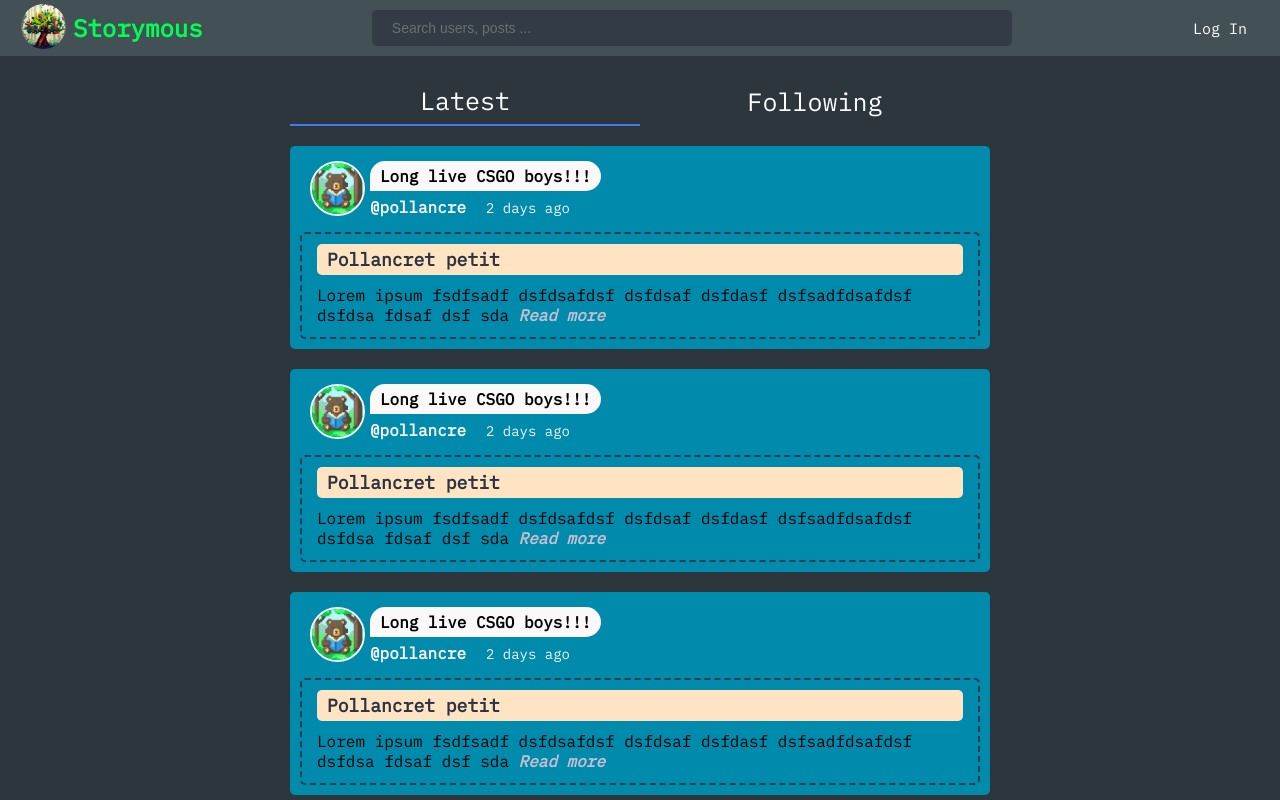
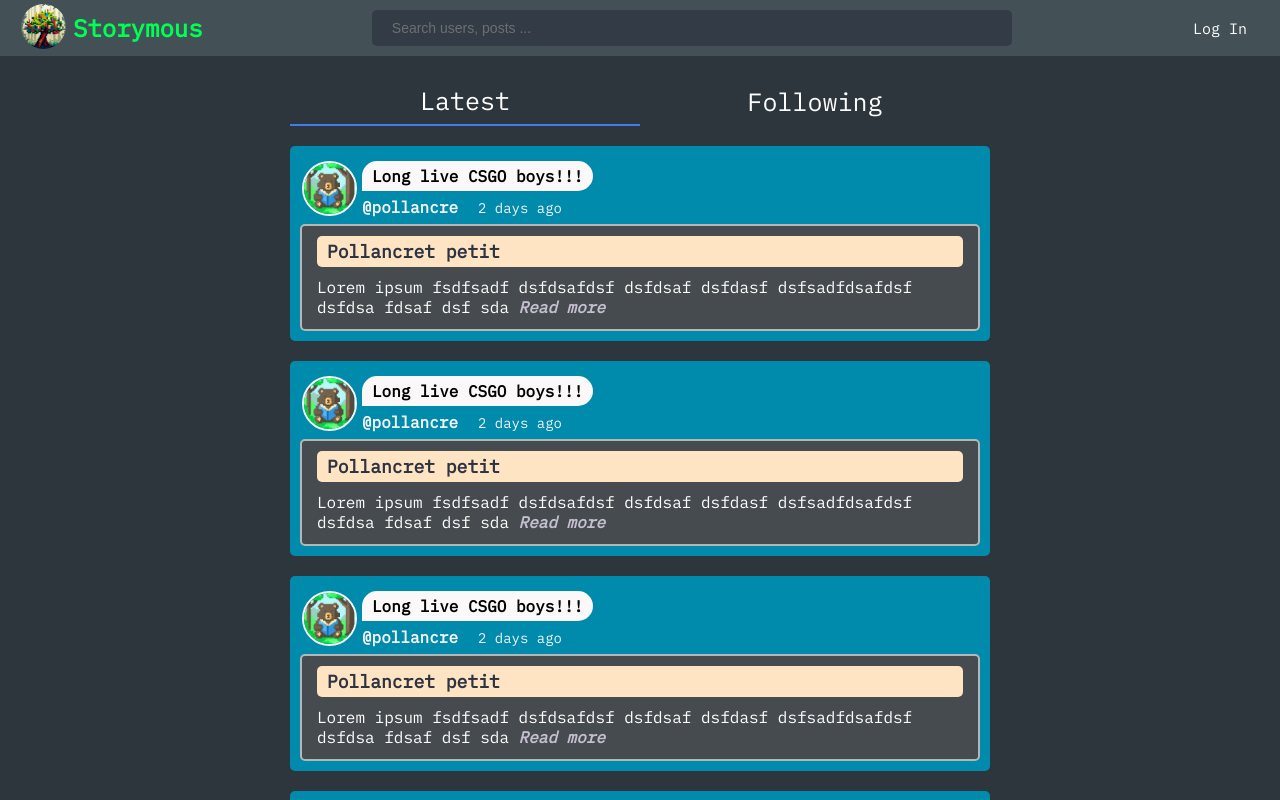
Before and after one commit to aleixfortm/storymous, a Vue app: page /home in a window 1280 px wide. Shown: the top 800 px of the page. Built offline with nearby package versions, Linux system fonts and the light colour scheme.

Commit message:
updated post style

```diff
--- a/src/components/layout/PostContainer.vue
+++ b/src/components/layout/PostContainer.vue
@@ -51,7 +51,7 @@ export default {
 
 <style scoped>
 .story__user-container {
-    padding: 10px 10px;
+    padding: 10px 10px 2px 2px;
     display: flex;
     flex-direction: row;
 }
@@ -171,10 +171,12 @@ export default {
 
 .story__article {
     padding: 10px 15px;
-    border: 2px dashed #313d4d;
+    border: 2px solid rgb(182, 182, 182);
     border-radius: 5px;
     cursor: pointer;
     transition: all 0s;
+    background-color: rgb(69, 75, 78);
+    color: white;
 }
 
 .story__upper {
```
